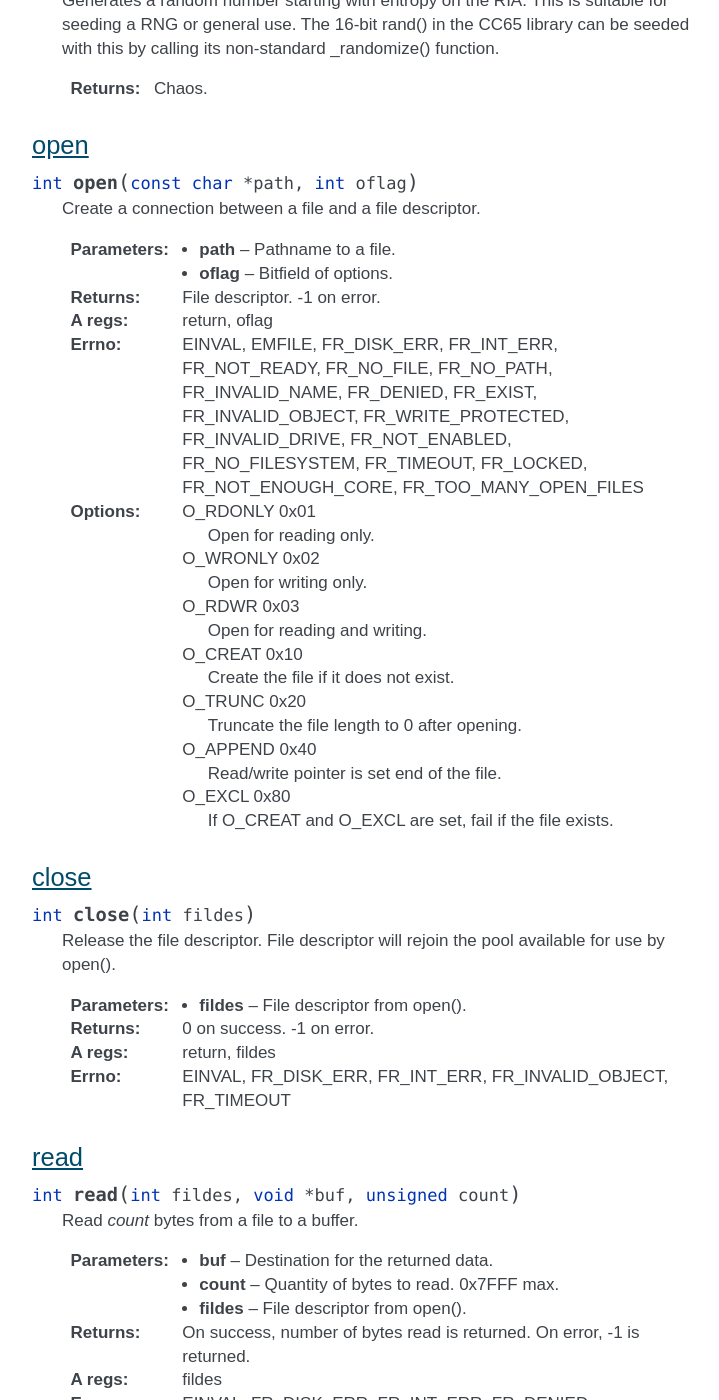
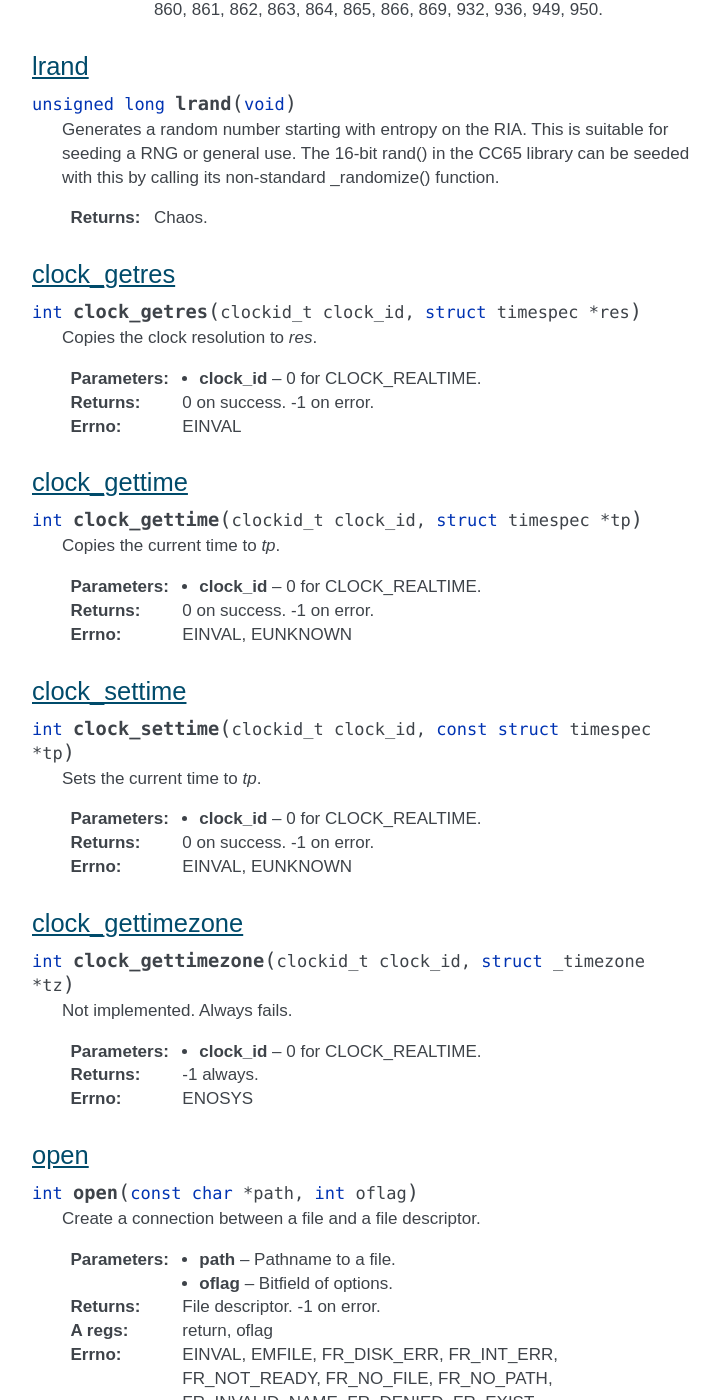
Before and after one commit to picocomputer/picocomputer.github.io, a Sphinx documentation site: the page built from docs/source/api.rst, in a window 1280 px wide and 1400 px high, scrolled down 5201 px. Shown: the whole window, without its empty margins (388-1107 px from the left). Built offline with Sphinx 7.4.7, drawn with Linux system fonts in a browser that asks for light colours; some of the changed text lies outside the part shown.

Commit message:
clock docs

```diff
--- a/docs/source/api.rst
+++ b/docs/source/api.rst
@@ -168,6 +167,55 @@ lrand
    Generates a random number starting with entropy on the RIA. This is suitable for seeding a RNG or general use. The 16-bit rand() in the CC65 library can be seeded with this by calling its non-standard _randomize() function.
 
    :returns: Chaos.
+
+
+clock_getres
+-----
+
+.. c:function:: int clock_getres(clockid_t clock_id, struct timespec *res)
+
+   Copies the clock resolution to `res`.
+
+   :param clock_id: 0 for CLOCK_REALTIME.
+   :returns: 0 on success. -1 on error.
+   :errno: EINVAL
+
+
+clock_gettime
+-----
+
+.. c:function:: int clock_gettime(clockid_t clock_id, struct timespec *tp)
+
+   Copies the current time to `tp`.
+
+   :param clock_id: 0 for CLOCK_REALTIME.
+   :returns: 0 on success. -1 on error.
+   :errno: EINVAL, EUNKNOWN
+
+
+clock_settime
+-----
+
+.. c:function:: int clock_settime(clockid_t clock_id, const struct timespec *tp)
+
+   Sets the current time to `tp`.
+
+   :param clock_id: 0 for CLOCK_REALTIME.
+   :returns: 0 on success. -1 on error.
+   :errno: EINVAL, EUNKNOWN
+
+
+clock_gettimezone
+-----
+
+.. c:function:: int clock_gettimezone(clockid_t clock_id, struct _timezone *tz)
+
+   Not implemented. Always fails.
+
+   :param clock_id: 0 for CLOCK_REALTIME.
+   :returns: -1 always.
+   :errno: ENOSYS
+
 
 open
 ----
@@ -323,9 +371,6 @@ lseek
       |    The size of the file plus offset bytes.
 
 
-
-
-
 exit
 ----
 .. c:function:: void exit(int status)
@@ -334,3 +379,9 @@ exit
 
    :param status: 0 is good, 1-255 for error.
    :a regs: status
+
+
+4. Tips and Tricks
+==================
+
+The CC65 C standard library has a hidden secret. Typically unsafe calls like fgets become possible because of a 255 char string length limit. You're always safe as long as you provide a 256 byte buffer. The size becomes easier to justify when you consider you'd need some of that for bounds checking.
--- a/docs/source/hardware.rst
+++ b/docs/source/hardware.rst
@@ -114,4 +114,4 @@ The RAM IC is 128k because 2x32k is more expensive. Speed must be \<=70ns for 8M
 
 The WDC W65C02S and W65C22S must not be substituted. Do not attempt to use NMOS chips (without the C in the number). Some older CMOS designs may work but there are no plans to support out-of-production ICs.
 
-Only the Raspberry Pi design of the Pi Pico has been tested. The "H" (header) version may be used, but connecting the three SWD pins will require soldering a debug wire to the circuit board. The SWD connection is only used for kernel development, so it's OK to leave this unconnected.
+Only the Raspberry Pi design of the Pi Pico has been tested. Both original and "H" (header) versions work great. Pin-compatible alternatives may work, check the forums. The 3-pin SWD connection on the Pi Pico RIA is no longer used internally and may be ignored when looking for alternatives.
```
Also changed, not shown: other parts of docs/source/api.rst (+1 -2 lines), docs/source/vga.rst (+14 -15 lines).
